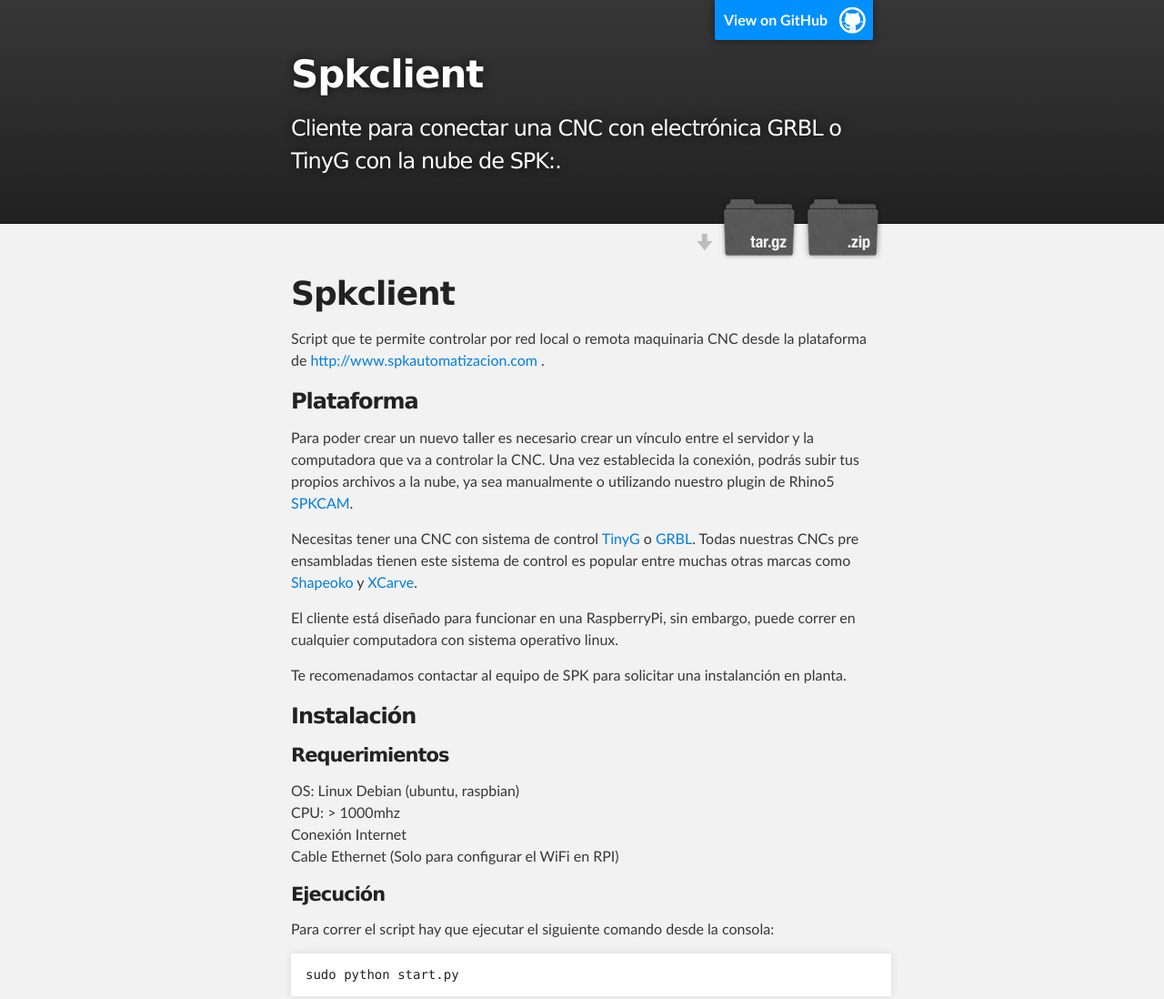
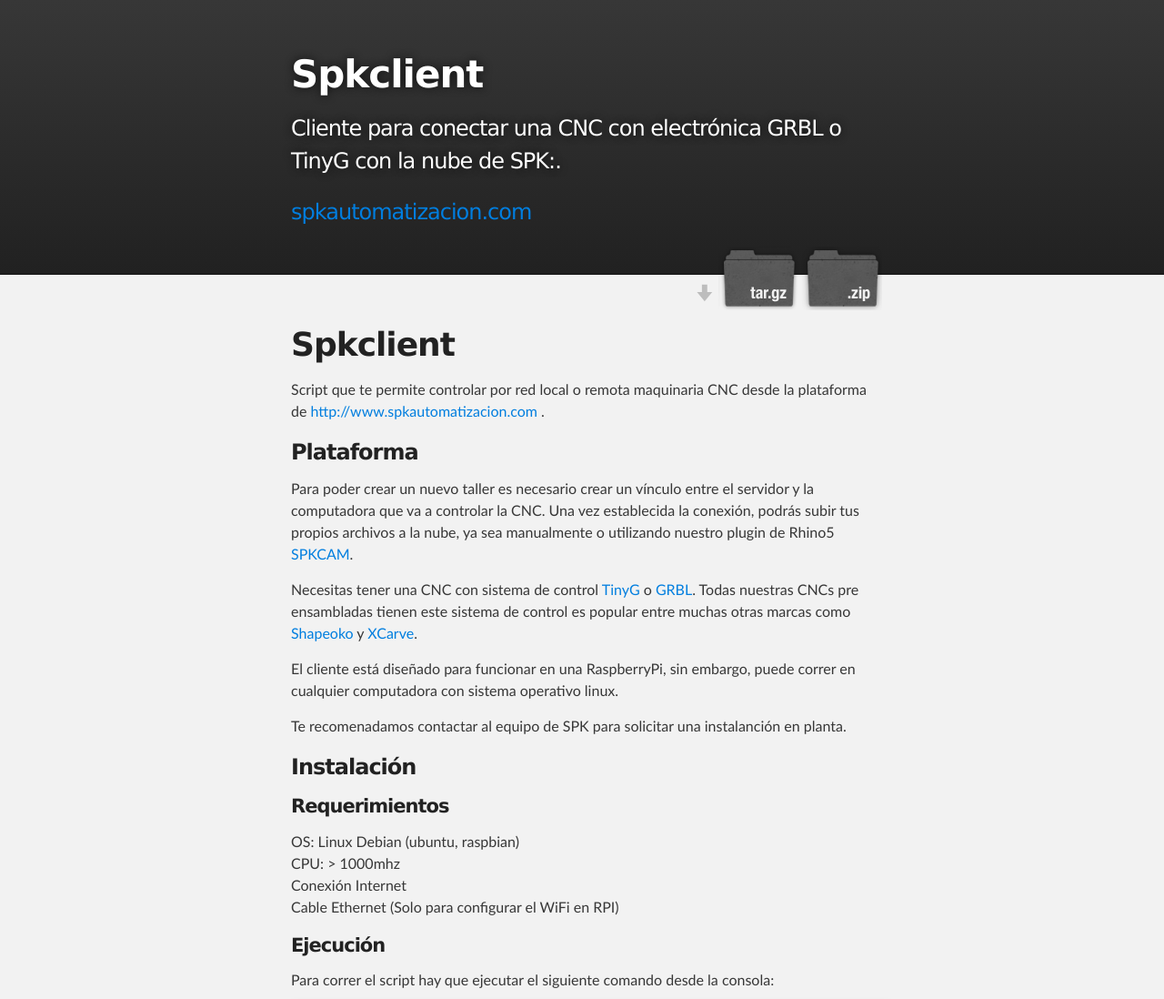
Before and after one commit to spkdevelop/SPKClient, a plain HTML site: page index.html in a window 1280 px wide. Shown: the top 1098 px of the page at 91% size. Drawn offline with Linux system fonts and the light colour scheme.

Commit message:
Update index.html

```diff
--- a/index.html
+++ b/index.html
@@ -16,11 +16,11 @@
     <!-- HEADER -->
     <div id="header_wrap" class="outer">
         <header class="inner">
-          <a id="forkme_banner" href="https://github.com/spkdevelop/SPKClient">View on GitHub</a>
+
 
           <h1 id="project_title">Spkclient</h1>
           <h2 id="project_tagline">Cliente para conectar una CNC con electrónica GRBL o TinyG con la nube de SPK:.</h2>
-
+          <h2 id="project_tagline"><a href="https://github.com/spkdevelop/SPKCAM">spkautomatizacion.com</a></h2>
             <section id="downloads">
               <a class="zip_download_link" href="https://github.com/spkdevelop/SPKClient/zipball/master">Download this project as a .zip file</a>
               <a class="tar_download_link" href="https://github.com/spkdevelop/SPKClient/tarball/master">Download this project as a tar.gz file</a>
```
